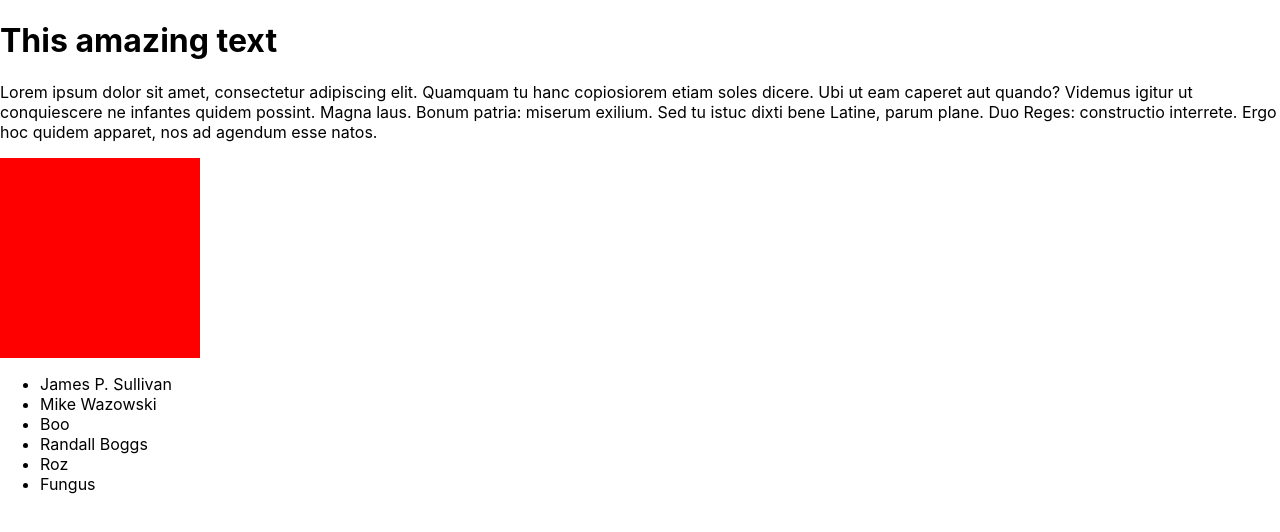
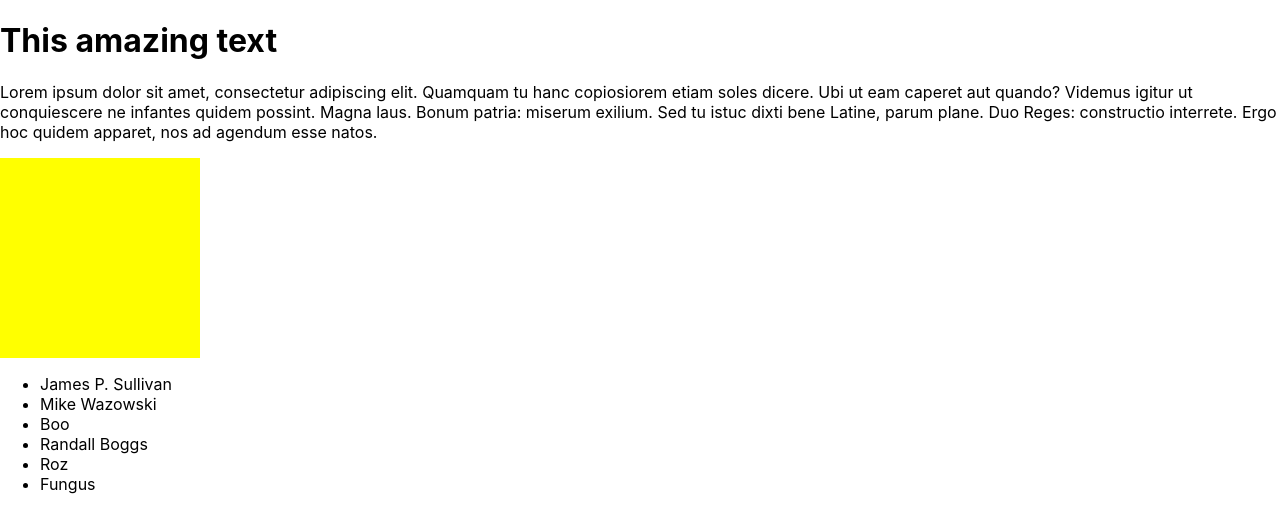
Before and after one commit to rmstibbard/week-09-react, a React (Create React App) app: page / in a window 1280 px wide. Shown: the top 532 px of the page. Built offline with nearby package versions, Linux system fonts and the light colour scheme.

Commit message:
Square with props

```diff
--- a/src/App.js
+++ b/src/App.js
@@ -12,8 +12,8 @@ function App() {
   return (
     <>
       <Header text="This amazing text" />
-      <Paragraph />
-      <Square />
+      <Paragraph message="Lorem ipsum dolor sit amet, consectetur adipiscing elit. Quamquam tu hanc copiosiorem etiam soles dicere. Ubi ut eam caperet aut quando? Videmus igitur ut conquiescere ne infantes quidem possint. Magna laus. Bonum patria: miserum exilium. Sed tu istuc dixti bene Latine, parum plane. Duo Reges: constructio interrete. Ergo hoc quidem apparet, nos ad agendum esse natos." />
+      <Square colour="yellow" />
       <People />
 
     </>
--- a/src/components/Paragraph.js
+++ b/src/components/Paragraph.js
@@ -1,9 +1,7 @@
 import React from 'react';
 
-const Paragraph = () => (
-    <p>
-        Lorem ipsum dolor sit amet, consectetur adipiscing elit. Quamquam tu hanc copiosiorem etiam soles dicere. Ubi ut eam caperet aut quando? Videmus igitur ut conquiescere ne infantes quidem possint. Magna laus. Bonum patria: miserum exilium. Sed tu istuc dixti bene Latine, parum plane. Duo Reges: constructio interrete. Ergo hoc quidem apparet, nos ad agendum esse natos.
-    </p>
+const Paragraph = ({ message }) => (
+    <p>{message ? message : "Hello world"}</p>
 );
 
 export default Paragraph;
--- a/src/components/Square.js
+++ b/src/components/Square.js
@@ -1,13 +1,15 @@
 import React from 'react';
 
-const squareStyle = {
-    backgroundColor: 'red',
-    height: '200px',
-    width: '200px'
+const Square = ({ colour }) => (
+    <div style={{
+        background: colour,
+        width: "200px",
+        height: "200px",
+    }} />
+);
+
+Square.defaultProps = {
+    colour: "red",
 };
 
-const Square = () => (
-    <div style={squareStyle}></div>
-);
-
 export default Square;
```
